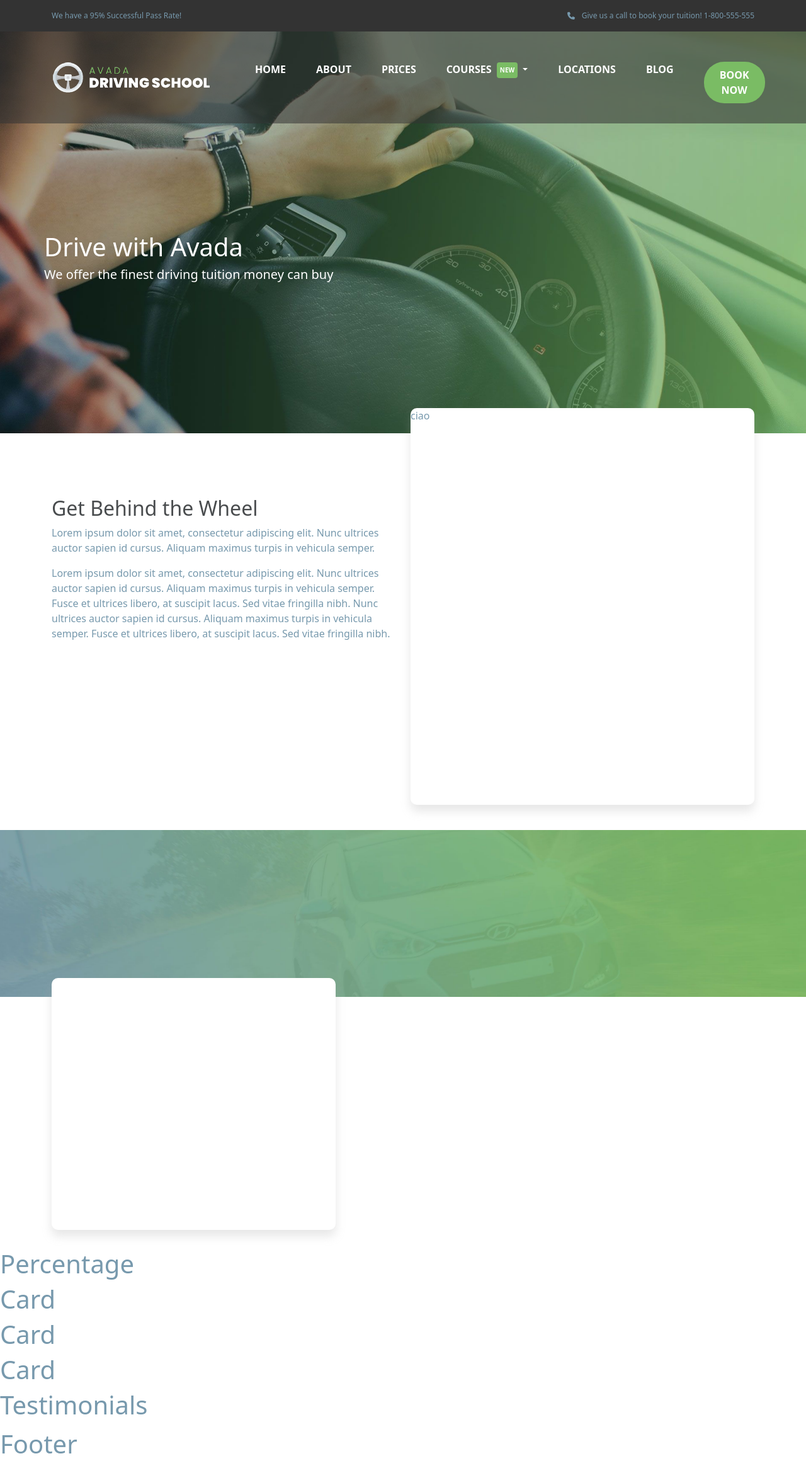
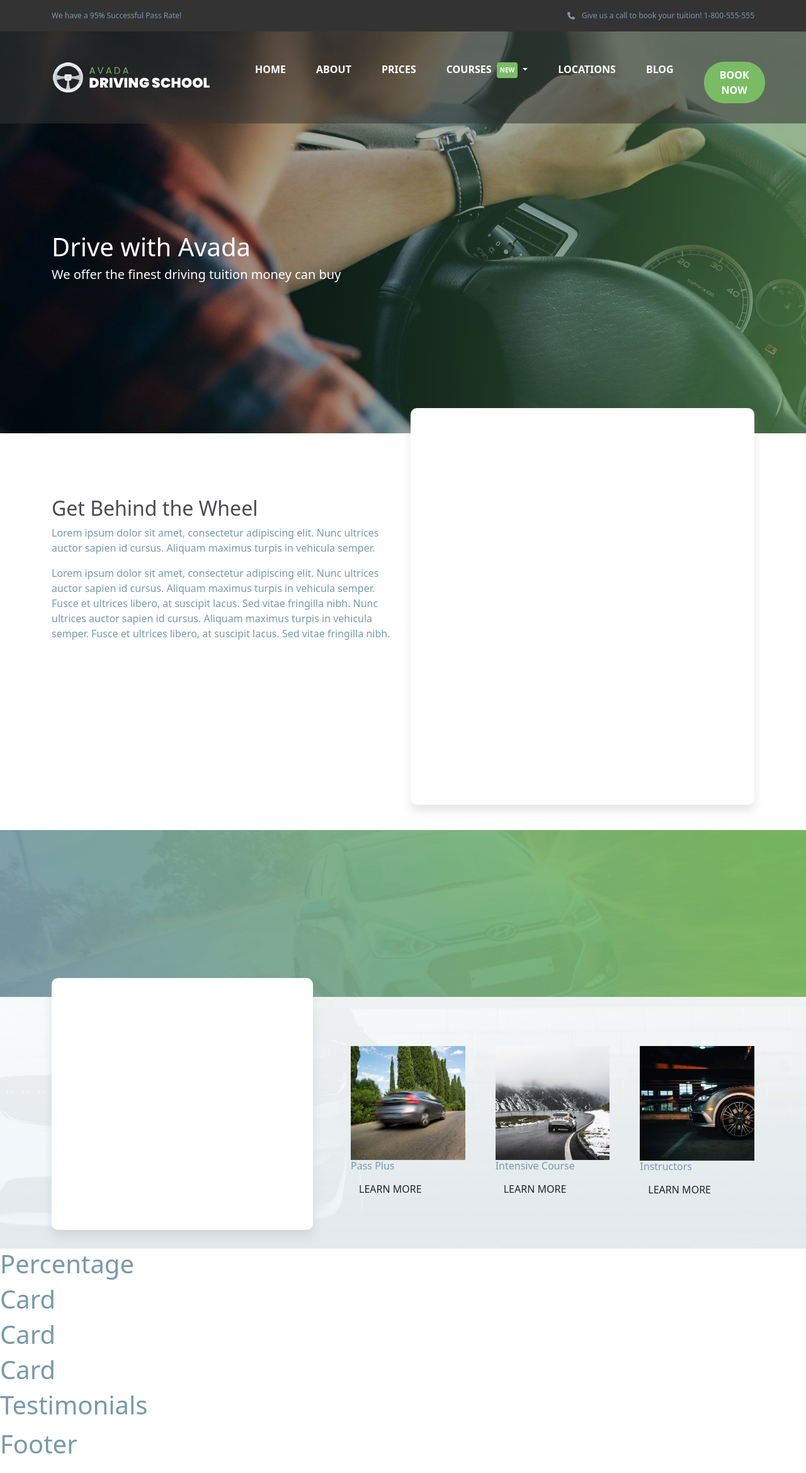
Before and after one commit to MiriamPecora/proj-html-vuejs, a Vue app: page / in a window 1280 px wide. Shown: the whole page at 63% size. Built offline with nearby package versions, Linux system fonts and the light colour scheme.

Commit message:
[UPD] courses with background image

```diff
--- a/src/pages/PageHome.vue
+++ b/src/pages/PageHome.vue
@@ -3,14 +3,35 @@ import AppStartLearning from "../components/AppStartLearning.vue"
 import AppPercentage from "../components/AppPercentage.vue"
 import AppCard from "../components/AppCard.vue"
 import AppTestimonials from "../components/AppTestimonials.vue"
+import AppLearnMore from "../components/AppLearnMore.vue"
+
 
 export default {
     name: 'Homepage',
+    data(){
+        return{
+            courses: [
+                {
+                    image: "courses-passplus.jpg",
+                    title: "Pass Plus"
+                },
+                {
+                    image: "courses-intensive.jpg",
+                    title: "Intensive Course"
+                },
+                {
+                    image: "courses-instructor.jpg",
+                    title: "Instructors"
+                }
+            ]
+        }
+    },
     components: {
         AppStartLearning,
         AppPercentage,
         AppCard,
-        AppTestimonials
+        AppTestimonials,
+        AppLearnMore,
     },
     methods: {
         getImagesPath(image){
@@ -30,8 +51,7 @@ export default {
 
 
     <!-- jumbotron section -->
-    <section id="jumbotron-section" class="position-relative">
-        <img class="h-100 w-100 object-fit-cover position-absolute z-n1" :src="getImagesPath('homepage-hero-background.jpg')" alt="jumbotron-background">
+    <section id="jumbotron-section">
         <div class="container-lg text-white">
             <h1>Drive with Avada</h1>
             <h5>We offer the finest driving tuition money can buy</h5>
@@ -49,7 +69,7 @@ export default {
                 </div>
                 <div class="col">
                     <div class="team-10-card">
-                        ciao
+
                     </div>
                 </div>
             </div>
@@ -61,15 +81,15 @@ export default {
 
     <!-- courses section -->
     <section id="courses-section">
-        <div class="container">
+        <div class="container-lg">
             <div class="row">
-                <div class="col-5">
+                <div class="col-5 pe-5">
                     <div class="team-10-card">
 
                     </div>
                 </div>
-                <div class="col-7">
-
+                <div class="courses col-7 d-flex justify-content-between  gap-5 ">
+                    <AppLearnMore v-for="course in courses" :imagePath="course.image" :title="course.title"/>
                 </div>
             </div>
         </div>
@@ -102,9 +122,11 @@ export default {
     @use '../assets/scss/partials/variables' as *;
 
     #jumbotron-section{
-
+        background-image: url("../assets/img/home/homepage-hero-background.jpg");
+        background-size: cover;
         .container-lg{
-            padding: 368px 0px 232px 0px;
+            padding-top: 368px;
+            padding-bottom: 232px;
         }
 
     }
@@ -122,13 +144,21 @@ export default {
     }
 
     #courses-section{
-
+        background-image: url("../assets/img/home/courses-background.png");
+        background-size: cover;
+        background-position: bottom;
         .team-10-card{
             position: relative;
             top: -30px;
             width: 100%;
             height: 400px;
         }
+
+        .courses{
+            padding-top: 78px;
+        }
+
+
     }
 
 
```
